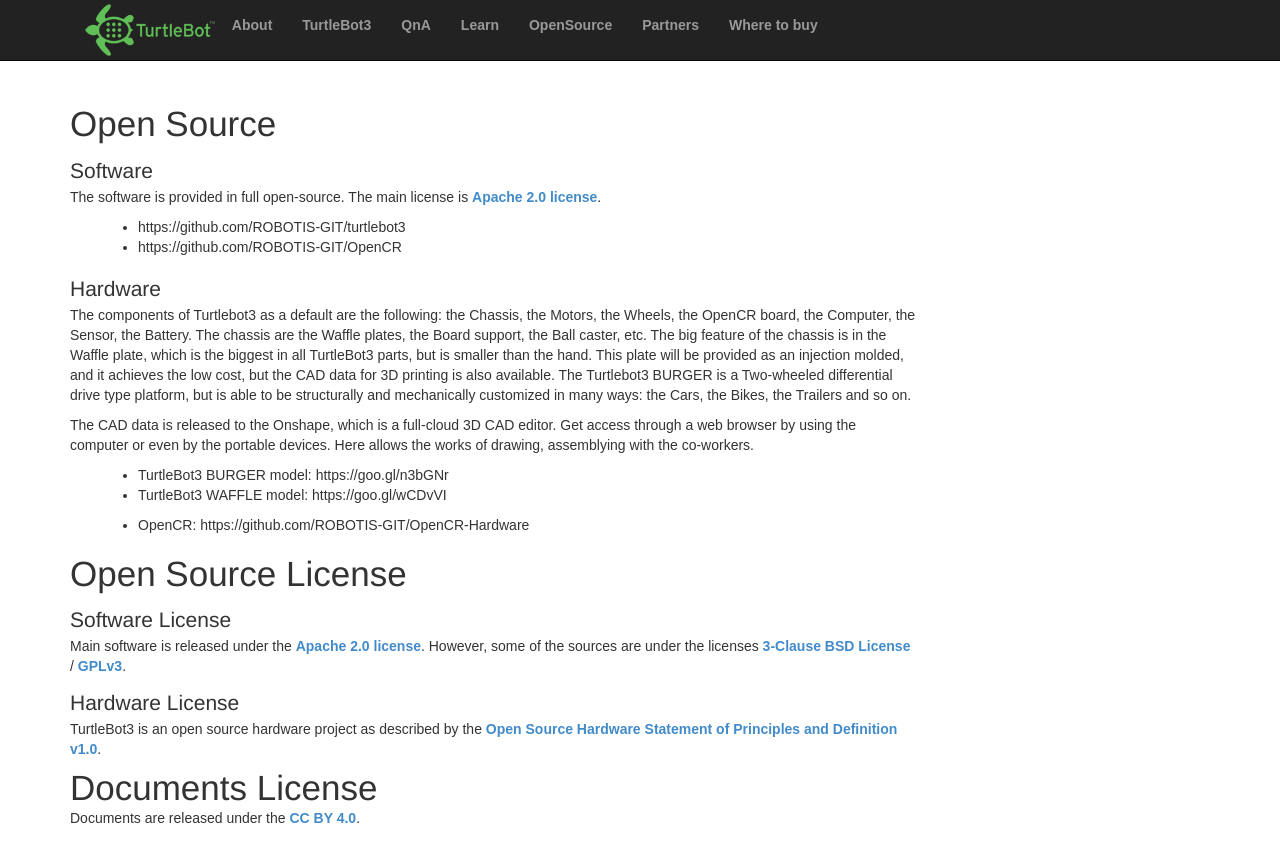
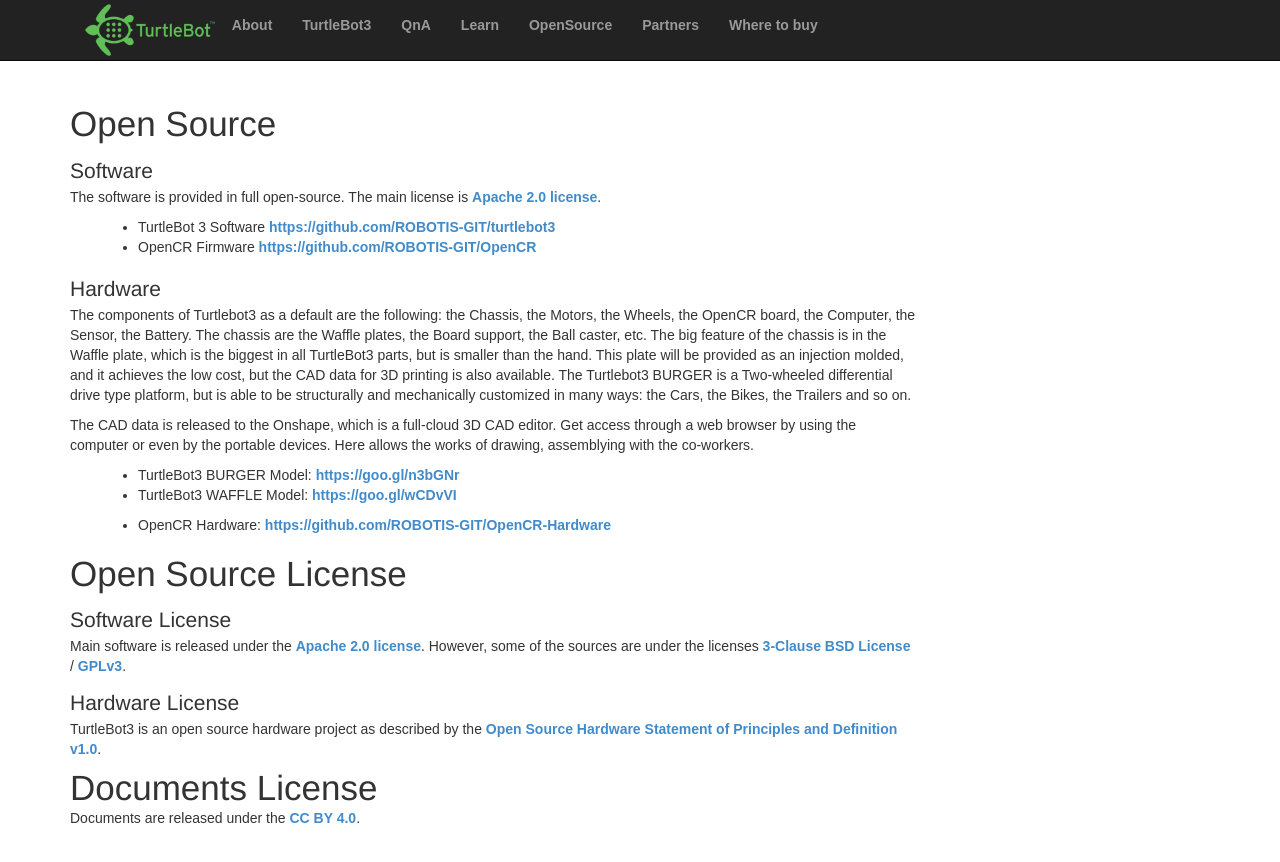
Before and after one commit to turtlebot/turtlebot.com, a Jekyll site: the page built from opensource.md, in a window 1280 px wide and 1291 px high, cut to the strip 0-914 px from the top of the window. Shown: the top 862 px of the strip. Built offline with Jekyll 4.4.1, drawn with Linux system fonts in a browser that asks for light colours; nearby versions of some CDN libraries.

Commit message:
added information for TB3

```diff
--- a/opensource.md
+++ b/opensource.md
@@ -11,8 +11,8 @@
 
 The software is provided in full open-source. The main license is [Apache 2.0 license](https://www.apache.org/licenses/LICENSE-2.0).
 
-- https://github.com/ROBOTIS-GIT/turtlebot3
-- https://github.com/ROBOTIS-GIT/OpenCR
+- TurtleBot 3 Software <https://github.com/ROBOTIS-GIT/turtlebot3>
+- OpenCR Firmware <https://github.com/ROBOTIS-GIT/OpenCR>
 
 ## Hardware
 
@@ -20,10 +20,10 @@
 
 The CAD data is released to the Onshape, which is a full-cloud 3D CAD editor. Get access through a web browser by using the computer or even by the portable devices. Here allows the works of drawing, assemblying with the co-workers.
 
-- TurtleBot3 BURGER model: https://goo.gl/n3bGNr
-- TurtleBot3 WAFFLE model: https://goo.gl/wCDvVI
+- TurtleBot3 BURGER Model: <https://goo.gl/n3bGNr>
+- TurtleBot3 WAFFLE Model: <https://goo.gl/wCDvVI>
 
-- OpenCR: https://github.com/ROBOTIS-GIT/OpenCR-Hardware
+- OpenCR Hardware: <https://github.com/ROBOTIS-GIT/OpenCR-Hardware>
 
 
 # Open Source License
```
Also changed, not shown: other parts of opensource.md (+2 -2 lines), learn.md (+4 -2 lines), purchase.md (+3 -3 lines).
